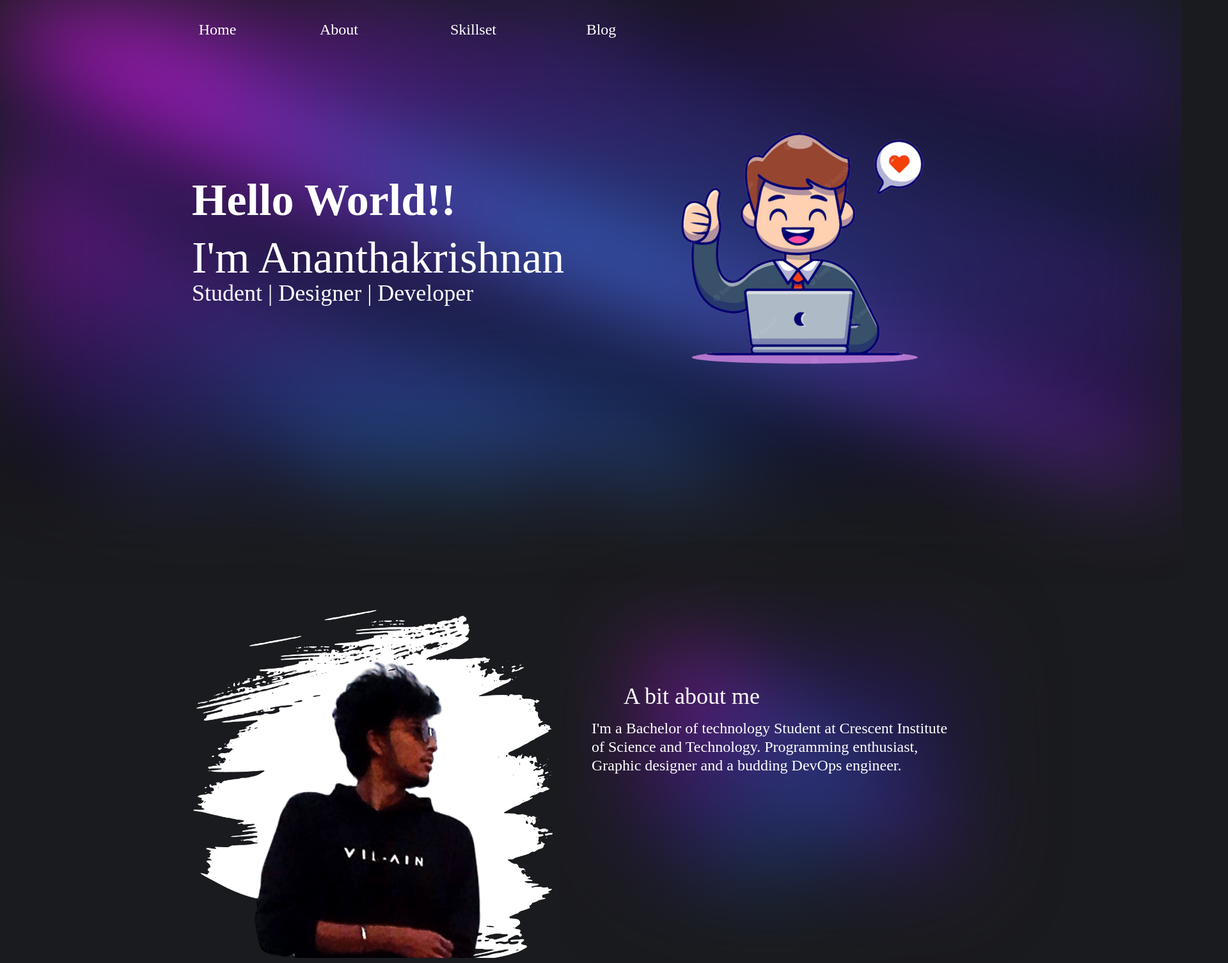
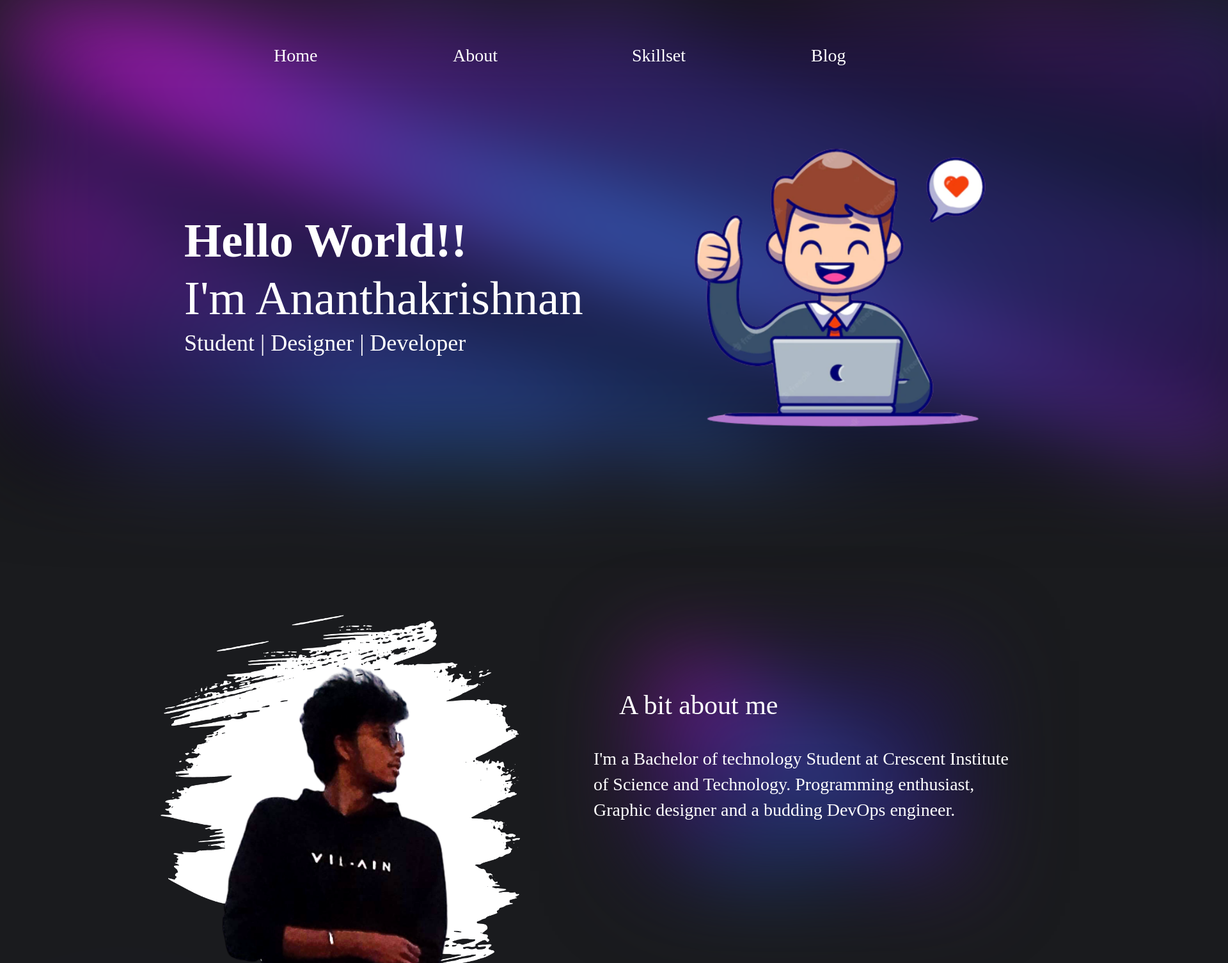
Before and after one commit to Ananthu2oo3/Ananthu-portfolio, a plain HTML site: page index.html in a window 1280 px wide. Shown: the top 1505 px of the page at 64% size, 1920 px wide, since content can reach past the window. Drawn offline with Linux system fonts and the light colour scheme; a web font is replaced by a local one.

Commit message:
corrected windows

```diff
--- a/index.html
+++ b/index.html
@@ -17,7 +17,7 @@
 
     <p class="home">Home</p>
     <p class="about">About</p>
-    <p class="skill">Skillset</p>
+    <p class="skillset">Skillset</p>
     <p class="blog">Blog</p>
 
     <p class="hello">Hello World!!</p>
@@ -40,7 +40,7 @@
 
 <!-- Skills -->
     <img class="skill_bg" src="resources/bg_image.png">
-    <p class="services">Skillset </p>
+    <p class="skill">Skillset </p>
     <p class="caption">Always better than yesterday </p>
 
     <canvas class="rect_prg" ></canvas>
--- a/styles.css
+++ b/styles.css
@@ -15,7 +15,7 @@
 
 
 .bg{
-    /* position: absolute; */
+    position: relative;
     width: 1400px;
     height: 900px;
 
@@ -24,11 +24,11 @@
 }
 
 .bgimg{
-    /* position: absolute; */
-    width: 1840px;
-    height: 724px;
+    /* position: relative; */
+    width: 2000px;
+    height: 700px;
     left: -40px;
-    top: -171px;
+    top: 10px;
 
     background: "bg_image";
     filter: blur(75px);
@@ -58,15 +58,15 @@
 
 .home{
     position: absolute;
-    left: 0%;
-    right: 600px;
-    top: 1%;
+    left: 30%;
+    /* right: 600px;    */
+    top: 4%;
     bottom: 0%;
 
     font-family: 'Montserrat';
     font-style: normal;
     font-weight: 400;
-    font-size: 24px;
+    font-size: 28px;
     line-height: 29px;
     text-align: center;
 
@@ -75,32 +75,32 @@
 
 .about{
     position: absolute;
-    left: 0%;
-    right: 220px;
-    top: 1%;
+    left: 50%;
+    /* right: 220px; */
+    top: 4%;
     bottom: 0%;
 
     font-family: 'Montserrat';
     font-style: normal;
     font-weight: 400;
-    font-size: 24px;
+    font-size: 28px;
     line-height: 29px;
     text-align: center;
 
     color: #FFFFFF;
 }
 
-.skill{
+.skillset{
     position: absolute;
-    right: 0%;
-    left: 200px;
-    top: 1.0%;
+    /* right: 70%; */
+    left: 70%;
+    top: 4.0%;
     bottom: 0%;
 
     font-family: 'Montserrat';
     font-style: normal;
     font-weight: 400;
-    font-size: 24px;
+    font-size: 28px;
     line-height: 29px;
     text-align: center;
 
@@ -109,15 +109,15 @@
 
 .blog{
     position: absolute;
-    left: 600px;
-    right: 0%;
-    top: 1%;
-    bottom: 0%;
+    left: 90%;
+    /* right: 90%; */
+    top: 4%;
+    /* bottom: 0%; */
 
     font-family: 'Montserrat';
     font-style: normal;
     font-weight: 400;
-    font-size: 24px;
+    font-size: 28px;
     line-height: 29px;
     text-align: center;
 
@@ -128,13 +128,13 @@
     position: absolute;
     width: 926px;
     height: 302px;
-    left: 300px;
-    top: 200px;
+    left: 280px;
+    top: 250px;
 
     font-family: 'Montserrat_medium';
     font-style: normal;
     font-weight: 850;
-    font-size: 70px;
+    font-size: 75px;
     line-height: 85px;
 
     color: #FFFFFF;
@@ -144,13 +144,13 @@
     position: absolute;
     width: 850px;
     height: 118px;
-    left: 300px;
-    top: 290px;
+    left: 280px;
+    top: 340px;
 
     font-family: 'Montserrat';
     font-style: normal;
     font-weight: 400;
-    font-size: 70px;
+    font-size: 75px;
     line-height: 85px;
 
     color: #FFFFFF;
@@ -160,8 +160,8 @@
     position: absolute;
     width: 724px;
     height: 88px;
-    left: 300px;
-    top: 400px;
+    left: 280px;
+    top: 470px;
 
     font-family: 'Montserrat';
     font-style: normal;
@@ -175,8 +175,8 @@
 
 .vector{
     position: absolute;
-    width: 500px;
-    height: 499px;
+    width: 600px;
+    height: 599px;
     left: 1000px;
     top: 120px;
 
@@ -197,21 +197,21 @@
     position: absolute;
     width: 585px;
     height: 555px;
-    left: 289px;
+    left: 230px;
     top: 942px;
 }
 
 .me{
     position: absolute;
-    width: 510px;
+    width: 530px;
     height: 89px;
-    left: 975px;
+    left: 960px;
     top: 1030px;
 
     font-family: 'Montserrat_medium';
     font-style: normal;
     font-weight: 170;
-    font-size: 36px;
+    font-size: 42px;
     line-height: 44px;
 
     color: #FFFFFF;
@@ -219,16 +219,16 @@
 
 .abt{
     position: absolute;
-    width: 576px;
-    height: 240px;
-    left: 925px;
-    top: 1100px;
+    width: 650px;
+    height: 250px;
+    left: 920px;
+    top: 1130px;
 
     font-family: 'Montserrat';
     font-style: normal;
     font-weight: 400;
-    font-size: 24px;
-    line-height: 29px;
+    font-size: 28px;
+    line-height: 40px;
 
     color: #FFFFFF;
 }
@@ -237,7 +237,7 @@
     position: absolute;
     width: 965.44px;
     height: 529.05px;
-    right: 50px;
+    right: 550px;
     top: 2000px;
 
     background: url(image.png);
@@ -246,17 +246,17 @@
     transform: matrix(-0.79, -0.61, -0.61, 0.79, 0, 0);
 }
 
-.services{
+.skill{
     position: absolute;
     width: 695px;
     height: 206px;
-    left: 475px;
+    left: 600px;
     top: 1600px;
 
     font-family: 'Trirong';
     font-style: normal;
     font-weight: 500;
-    font-size: 96px;
+    font-size: 110px;
     line-height: 166px;
     text-align: center;
 
@@ -268,7 +268,7 @@
     position: absolute;
     width: 695px;
     height: 206px;
-    left: 475px;
+    left: 600px;
     top: 1740px;
 
     font-family: 'Montserrat';
@@ -285,7 +285,7 @@
     position: absolute;
     width: 300px;
     height: 300px;
-    left: 150px;
+    left: 220px;
     top: 2000px;
 
     background: rgba(217, 217, 217, 0.25);
@@ -296,7 +296,7 @@
     position: absolute;
     width: 245px;
     height: 82px;
-    left: 175px;
+    left: 245px;
     top: 2070px;
 
     font-family: 'Montserrat';
@@ -315,7 +315,7 @@
     position: absolute;
     width: 300px;
     height: 300px;
-    left: 500px;
+    left: 570px;
     top: 2000px;
 
     background: rgba(217, 217, 217, 0.25);
@@ -326,7 +326,7 @@
     position: absolute;
     width: 245px;
     height: 82px;
-    left: 580px;
+    left: 650px;
     top: 2070px;
 
     font-family: 'Montserrat';
@@ -345,7 +345,7 @@
     position: absolute;
     width: 300px;
     height: 300px;
-    left: 850px;
+    left: 920px;
     top: 2000px;
 
     background: rgba(217, 217, 217, 0.25);
@@ -356,7 +356,7 @@
     position: absolute;
     width: 245px;
     height: 82px;
-    left: 920px;
+    left: 990px;
     top: 2070px;
 
     font-family: 'Montserrat';
@@ -375,7 +375,7 @@
     position: absolute;
     width: 300px;
     height: 300px;
-    left: 1200px;
+    left: 1270px;
     top: 2000px;
 
     background: rgba(217, 217, 217, 0.25);
@@ -386,7 +386,7 @@
     position: absolute;
     width: 245px;
     height: 82px;
-    left: 1225px;
+    left: 1295px;
     top: 2070px;
 
     font-family: 'Montserrat';
```
